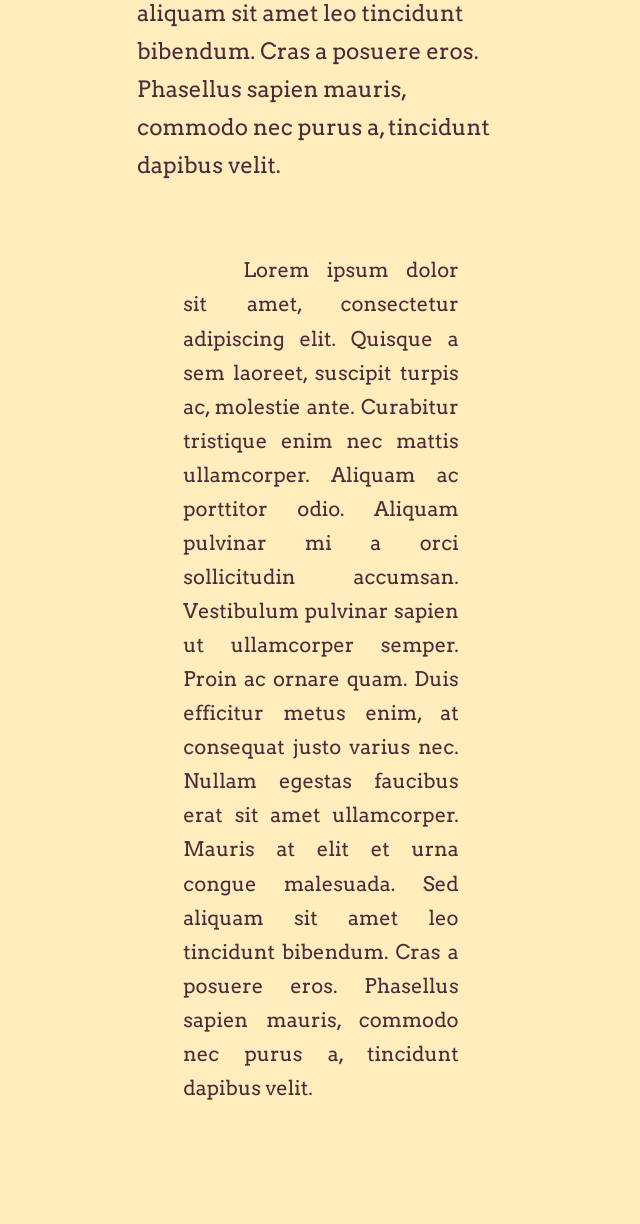
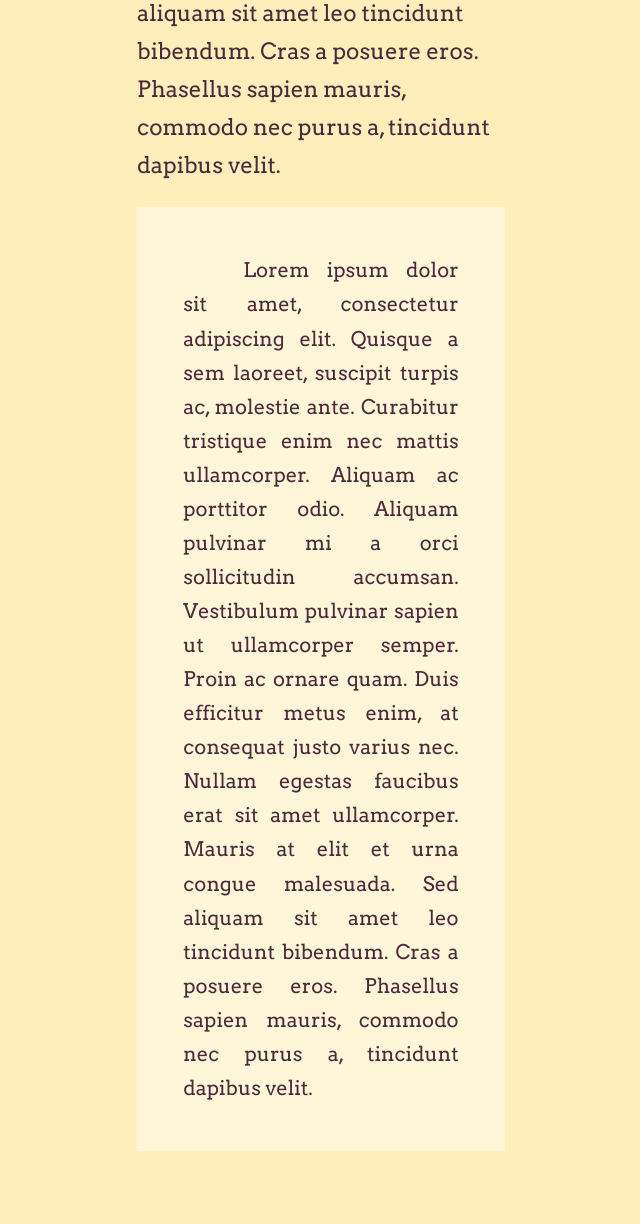
Before and after one commit to Brodnork/website, a PHP site: page / in a window 1280 px wide. Shown: the part 1350-2574 px from the top of the page, without its empty margins (319-959 px from the left). Run offline with PHP 8.4, Linux system fonts and the light colour scheme.

Commit message:
Update style.css

```diff
--- a/style.css
+++ b/style.css
@@ -75,7 +75,7 @@ a:active {
 .writing{
 	text-indent: 60px;
     text-align: justify;
-    background-color: #FDEEBB;
+    background-color: #fff6d9;
     color: #4D293B;
     padding: 2.3em;
     font-size: 0.9em;
```
